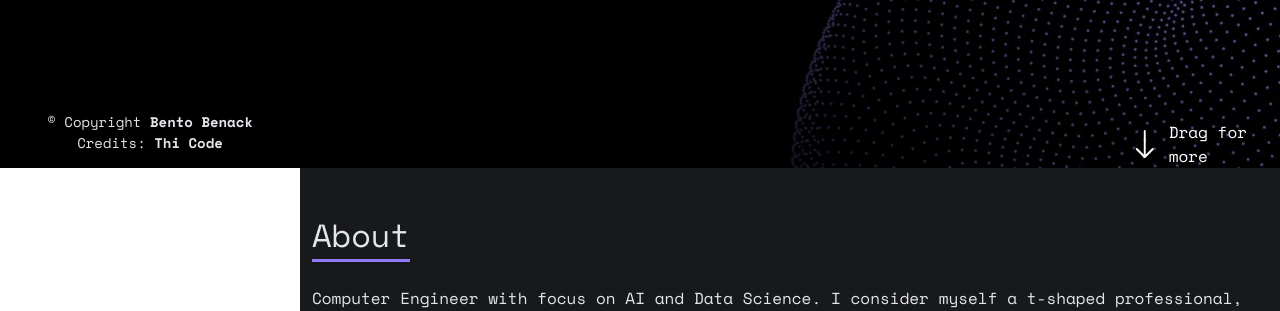
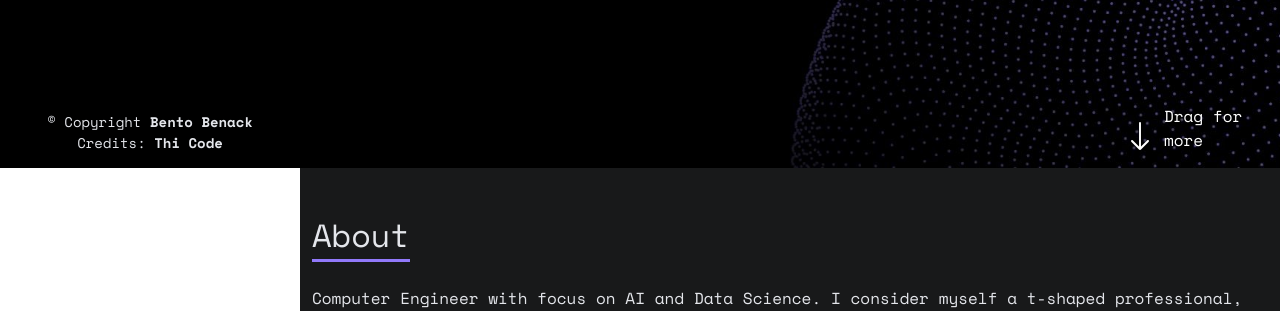
Before and after one commit to bentobenack/portfolio, a Flask app: page / in a window 1280 px wide. Shown: the part 632-943 px from the top of the page. Run offline with Flask 2, Linux system fonts and the light colour scheme; some libraries are stand-ins or nearby versions.

Commit message:
update drag for more buttom

```diff
--- a/static/style.css
+++ b/static/style.css
@@ -138,7 +138,7 @@ section#home span#subtitle3{
     /*text-shadow: 4px 4px 10px #9179FA;*/
 }
 
-section#home div#drag {
+section#home div#drag div{
     width: 9rem;
 }
 
--- a/templates/index.html
+++ b/templates/index.html
@@ -82,11 +82,15 @@
                 <span id="subtitle3" class="text-shadow">AI Engineer | NLP | Backend Dev</span>
             </div>
 
-            <div class="col-md-2  d-flex justify-content-end align-items-end">
-                <div id="drag" class="d-flex align-items-center">
-                    <i class="bi bi-arrow-down text-white pe-2 fs-2" aria-hidden="true"></i>
-                    <a href="#about">Drag for more</a>
-                </div>
+            <div id="drag" class="col-md-2  d-flex justify-content-end align-items-end">
+
+                <a href="#about">
+                    <div class="d-flex align-items-center">
+                        <i class="bi bi-arrow-down text-white pe-2 fs-2" aria-hidden="true"></i>
+                        <p>Drag for more</p>
+                    </div>
+                </a>
+
             </div>
 
 
```
